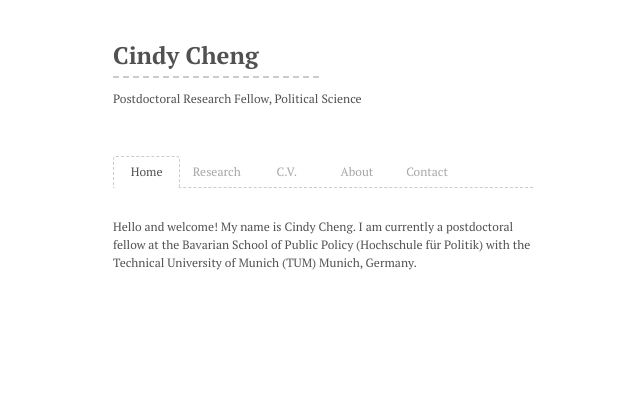
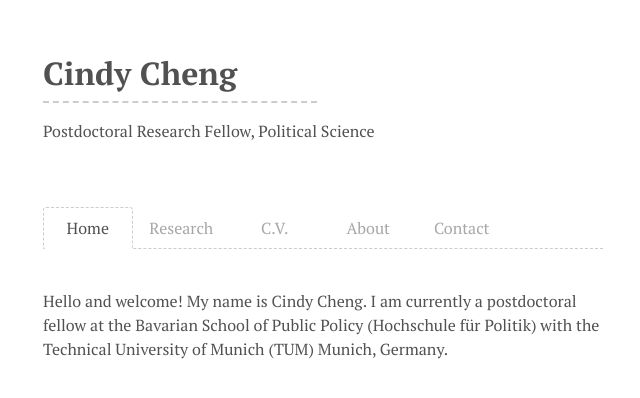
Before and after one commit to cindyyawencheng/cindyyawencheng.github.io, a Jekyll site: the page built from index.html, in a window 1280 px wide. Shown: the top 398 px of the page, without its empty margins (317-957 px from the left). Built offline with Jekyll 4.4.1, drawn with Linux system fonts in a browser that asks for light colours.

Commit message:
change font size

```diff
--- a/_sass/_variables.scss
+++ b/_sass/_variables.scss
@@ -15,7 +15,7 @@
 
 // fonts
 $root-font-size: 14px;
-$large-font-size: 12px;
+$large-font-size: 16px;
 $root-line-height: 1.5;
 
 $root-font-family: 'PT Serif', serif;
```
